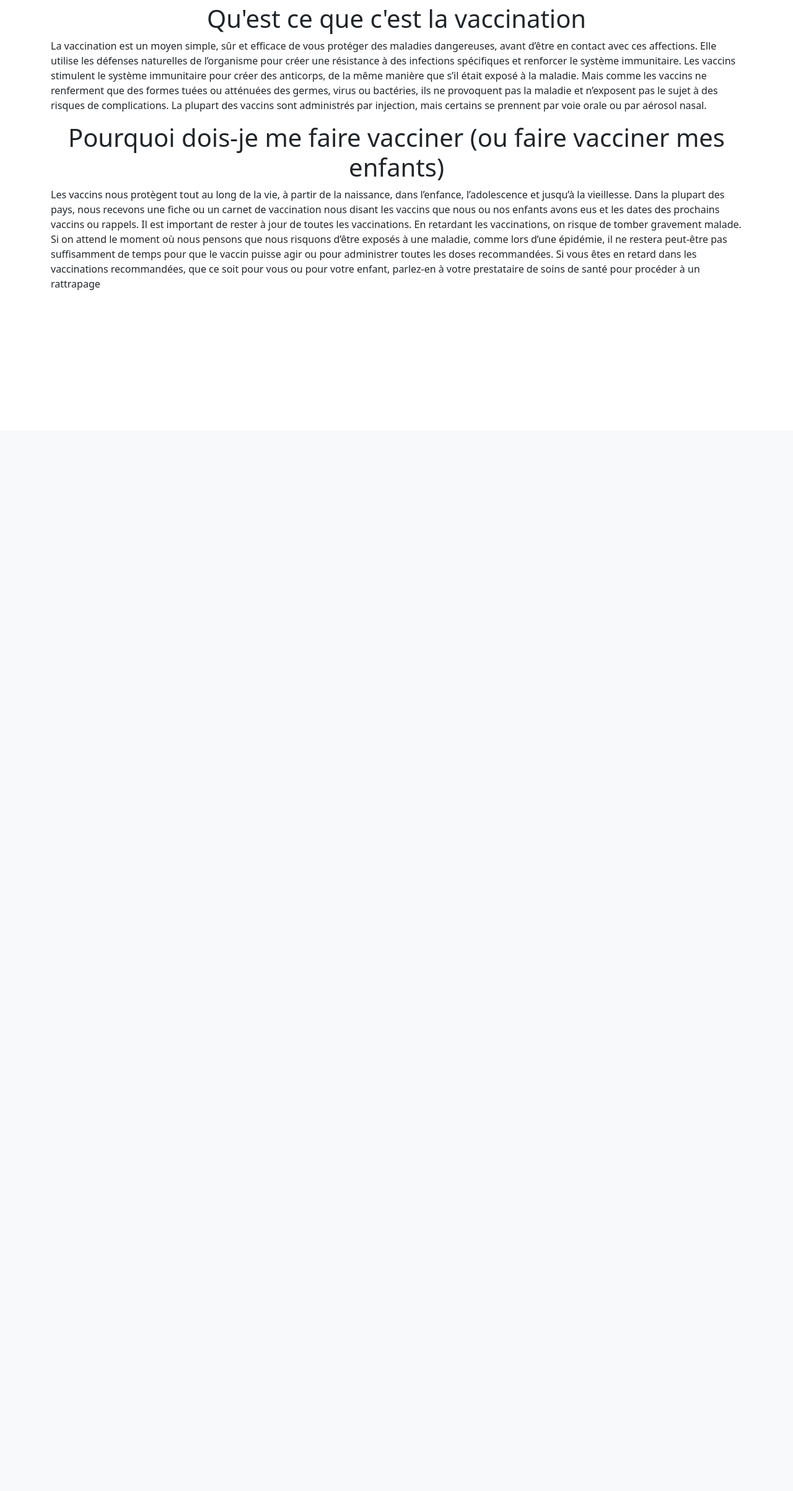
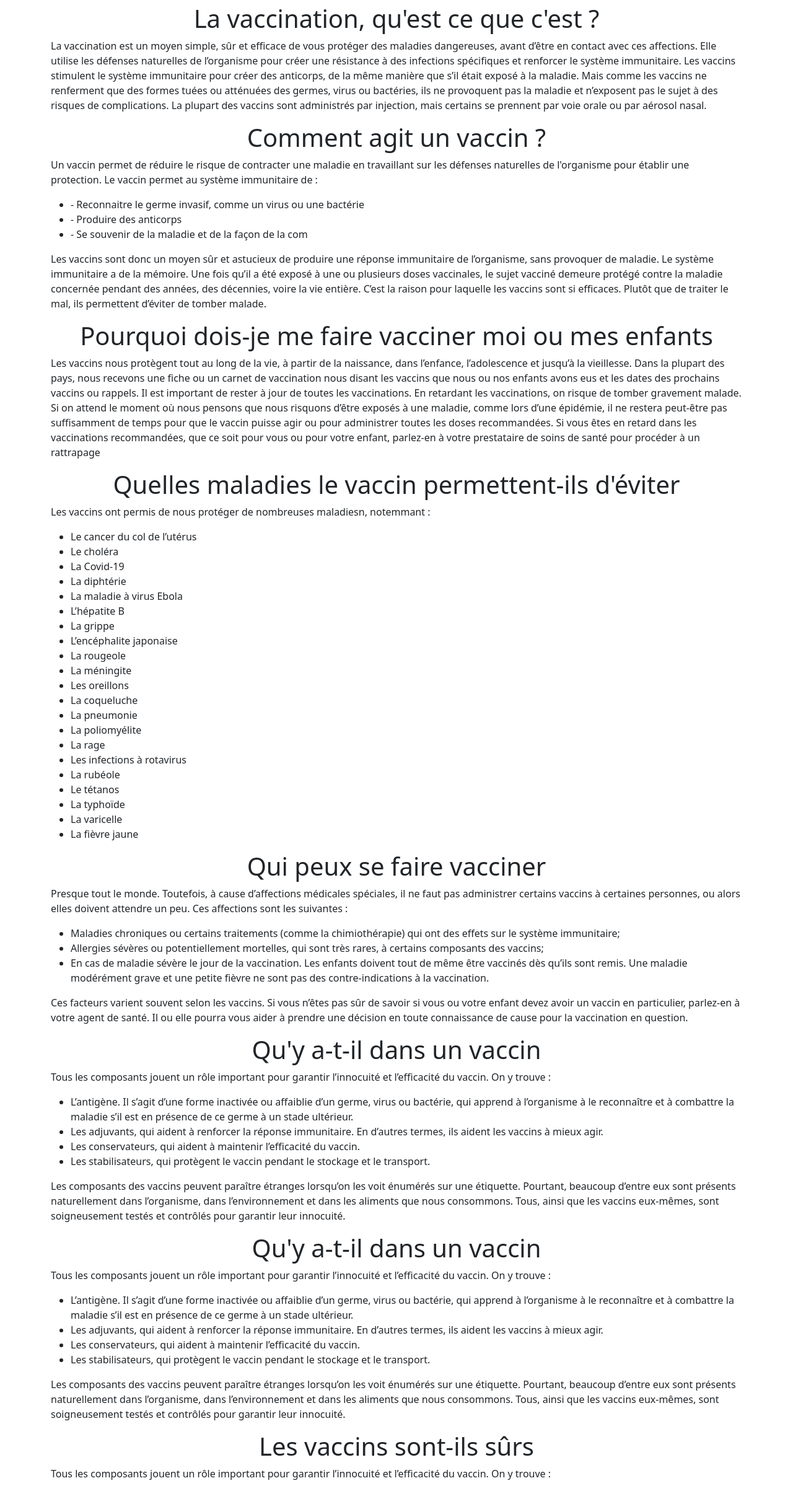
Before and after one commit to Deltouille/symfonyConceptionDigitale, a Symfony app: template templates/default/strategie.html.twig in a window 1280 px wide. Shown: the part 106-2512 px from the top of the page at 62% size. Before the commit the page ends 574 px from the top, so only its background shows below. Run offline with Twig, Linux system fonts and the light colour scheme; the template is opened without the code that fills it, so the values that code supplies are empty; some libraries are stand-ins or nearby versions.

Commit message:
commit
suite page "stratégie"

```diff
--- a/templates/default/strategie.html.twig
+++ b/templates/default/strategie.html.twig
@@ -4,12 +4,84 @@
 
 {% block body %}
 <h1 align="center">Stratégie </h1>
-<h1 align="center">Qu'est ce que c'est la vaccination</h1>
+<h1 align="center">La vaccination, qu'est ce que c'est ?</h1>
 <p>La vaccination est un moyen simple, sûr et efficace de vous protéger des maladies dangereuses, avant d’être en contact avec ces affections. Elle utilise les défenses naturelles de l’organisme pour créer une résistance à des infections spécifiques et renforcer le système immunitaire.
 Les vaccins stimulent le système immunitaire pour créer des anticorps, de la même manière que s’il était exposé à la maladie. Mais comme les vaccins ne renferment que des formes tuées ou atténuées des germes, virus ou bactéries, ils ne provoquent pas la maladie et n’exposent pas le sujet à des risques de complications.
 La plupart des vaccins sont administrés par injection, mais certains se prennent par voie orale ou par aérosol nasal.</p>
-<h1 align="center">Pourquoi dois-je me faire vacciner (ou faire vacciner mes enfants)</h1>
+
+<h1 align="center">Comment agit un vaccin ?</h1>
+<p>Un vaccin permet de réduire le risque de contracter une maladie en travaillant sur les défenses naturelles de l'organisme pour établir une protection. Le vaccin permet au système immunitaire de : </p>
+<ul>
+    <li> - Reconnaitre le germe invasif, comme un virus ou une bactérie</li>
+    <li> - Produire des anticorps</li>
+    <li> - Se souvenir de la maladie et de la façon de la com </li>
+</ul>
+<p>Les vaccins sont donc un moyen sûr et astucieux de produire une réponse immunitaire de l’organisme, sans provoquer de maladie.
+Le système immunitaire a de la mémoire. Une fois qu’il a été exposé à une ou plusieurs doses vaccinales, le sujet vacciné demeure protégé contre la maladie concernée pendant des années, des décennies, voire la vie entière. C’est la raison pour laquelle les vaccins sont si efficaces. Plutôt que de traiter le mal, ils permettent d’éviter de tomber malade. </p>
+
+<h1 align="center">Pourquoi dois-je me faire vacciner moi ou mes enfants</h1>
 <p>Les vaccins nous protègent tout au long de la vie, à partir de la naissance, dans l’enfance, l’adolescence et jusqu’à la vieillesse. Dans la plupart des pays, nous recevons une fiche ou un carnet de vaccination nous disant les vaccins que nous ou nos enfants avons eus et les dates des prochains vaccins ou rappels. Il est important de rester à jour de toutes les vaccinations.
 En retardant les vaccinations, on risque de tomber gravement malade. Si on attend le moment où nous pensons que nous risquons d’être exposés à une maladie, comme lors d’une épidémie, il ne restera peut-être pas suffisamment de temps pour que le vaccin puisse agir ou pour administrer toutes les doses recommandées.
 Si vous êtes en retard dans les vaccinations recommandées, que ce soit pour vous ou pour votre enfant, parlez-en à votre prestataire de soins de santé pour procéder à un rattrapage</p>
+
+
+<h1 align="center">Quelles maladies le vaccin permettent-ils d'éviter</h1>
+<p>Les vaccins ont permis de nous protéger de nombreuses maladiesn, notemmant : </p>
+<ul>
+    <li>Le cancer du col de l’utérus</li>
+    <li>Le choléra</li>
+    <li>La Covid-19</li>
+    <li>La diphtérie</li>
+    <li>La maladie à virus Ebola</li>
+    <li>L’hépatite B</li>
+    <li>La grippe</li>
+    <li>L’encéphalite japonaise</li>
+    <li>La rougeole</li>
+    <li>La méningite</li>
+    <li>Les oreillons</li>
+    <li>La coqueluche</li>
+    <li>La pneumonie</li>
+    <li>La poliomyélite</li>
+    <li>La rage</li>
+    <li>Les infections à rotavirus</li>
+    <li>La rubéole</li>
+    <li>Le tétanos</li>
+    <li>La typhoïde</li>
+    <li>La varicelle</li>
+    <li>La fièvre jaune</li>
+</ul>
+
+<h1 align="center">Qui peux se faire vacciner</h1>
+<p>Presque tout le monde. Toutefois, à cause d’affections médicales spéciales, il ne faut pas administrer certains vaccins à certaines personnes, ou alors elles doivent attendre un peu. Ces affections sont les suivantes :</p>
+<ul>
+    <li>Maladies chroniques ou certains traitements (comme la chimiothérapie) qui ont des effets sur le système immunitaire;</li>
+    <li>Allergies sévères ou potentiellement mortelles, qui sont très rares, à certains composants des vaccins; </li>
+    <li>En cas de maladie sévère le jour de la vaccination. Les enfants doivent tout de même être vaccinés dès qu’ils sont remis. Une maladie modérément grave et une petite fièvre ne sont pas des contre-indications à la vaccination. </li>
+</ul>
+<p>Ces facteurs varient souvent selon les vaccins. Si vous n’êtes pas sûr de savoir si vous ou votre enfant devez avoir un vaccin en particulier, parlez-en à votre agent de santé. Il ou elle pourra vous aider à prendre une décision en toute connaissance de cause pour la vaccination en question.</p>
+
+<h1 align="center">Qu'y a-t-il dans un vaccin</h1>
+<p>Tous les composants jouent un rôle important pour garantir l’innocuité et l’efficacité du vaccin. On y trouve : </p>
+<ul>
+    <li>L’antigène. Il s’agit d’une forme inactivée ou affaiblie d’un germe, virus ou bactérie, qui apprend à l’organisme à le reconnaître et à combattre la maladie s’il est en présence de ce germe à un stade ultérieur. </li>
+    <li>Les adjuvants, qui aident à renforcer la réponse immunitaire. En d’autres termes, ils aident les vaccins à mieux agir. </li>
+    <li>Les conservateurs, qui aident à maintenir l’efficacité du vaccin.</li>
+    <li>Les stabilisateurs, qui protègent le vaccin pendant le stockage et le transport.</li>
+</ul>
+<p>Les composants des vaccins peuvent paraître étranges lorsqu’on les voit énumérés sur une étiquette. Pourtant, beaucoup d’entre eux sont présents naturellement dans l’organisme, dans l’environnement et dans les aliments que nous consommons. Tous, ainsi que les vaccins eux-mêmes, sont soigneusement testés et contrôlés pour garantir leur innocuité.</p>
+
+<h1 align="center">Qu'y a-t-il dans un vaccin</h1>
+<p>Tous les composants jouent un rôle important pour garantir l’innocuité et l’efficacité du vaccin. On y trouve : </p>
+<ul>
+    <li>L’antigène. Il s’agit d’une forme inactivée ou affaiblie d’un germe, virus ou bactérie, qui apprend à l’organisme à le reconnaître et à combattre la maladie s’il est en présence de ce germe à un stade ultérieur. </li>
+    <li>Les adjuvants, qui aident à renforcer la réponse immunitaire. En d’autres termes, ils aident les vaccins à mieux agir. </li>
+    <li>Les conservateurs, qui aident à maintenir l’efficacité du vaccin.</li>
+    <li>Les stabilisateurs, qui protègent le vaccin pendant le stockage et le transport.</li>
+</ul>
+<p>Les composants des vaccins peuvent paraître étranges lorsqu’on les voit énumérés sur une étiquette. Pourtant, beaucoup d’entre eux sont présents naturellement dans l’organisme, dans l’environnement et dans les aliments que nous consommons. Tous, ainsi que les vaccins eux-mêmes, sont soigneusement testés et contrôlés pour garantir leur innocuité.</p>
+
+
+<h1 align="center">Les vaccins sont-ils sûrs</h1>
+<p>Tous les composants jouent un rôle important pour garantir l’innocuité et l’efficacité du vaccin. On y trouve : </p>
+
 {% endblock %}
```
